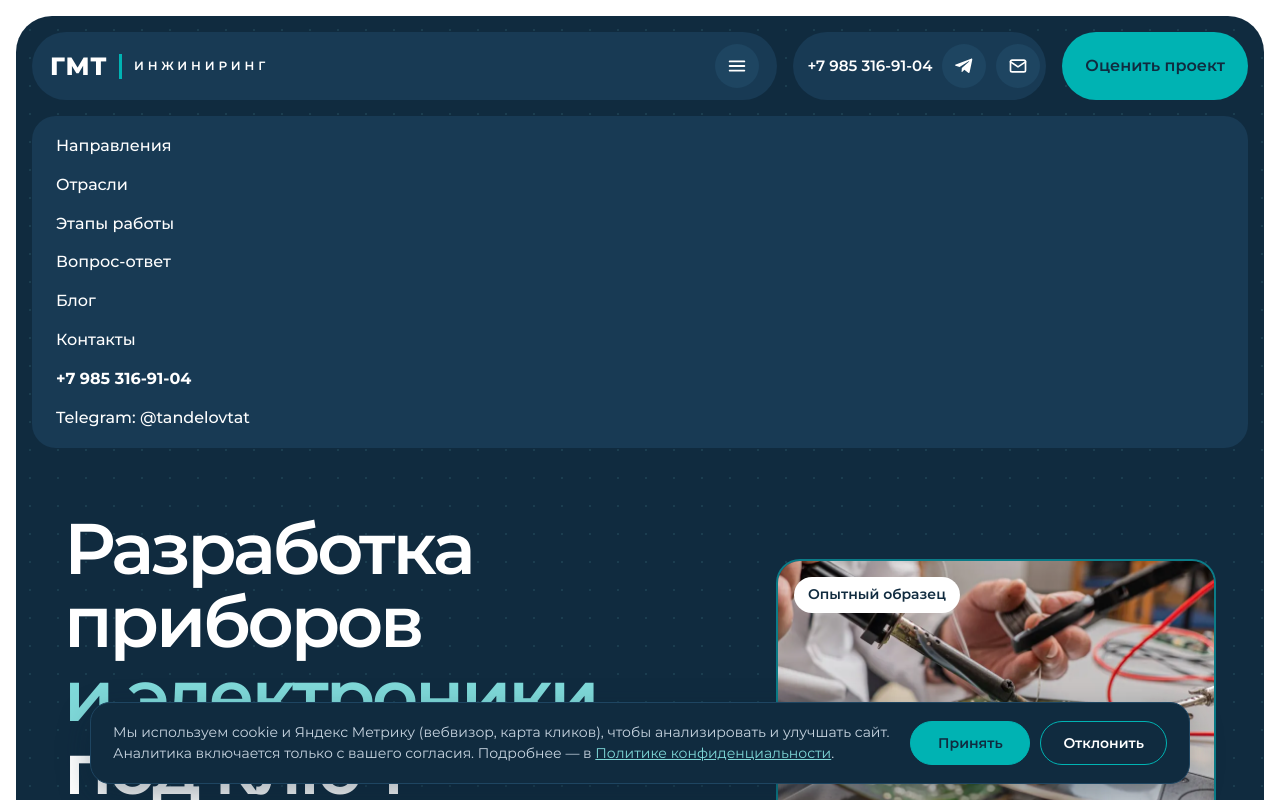
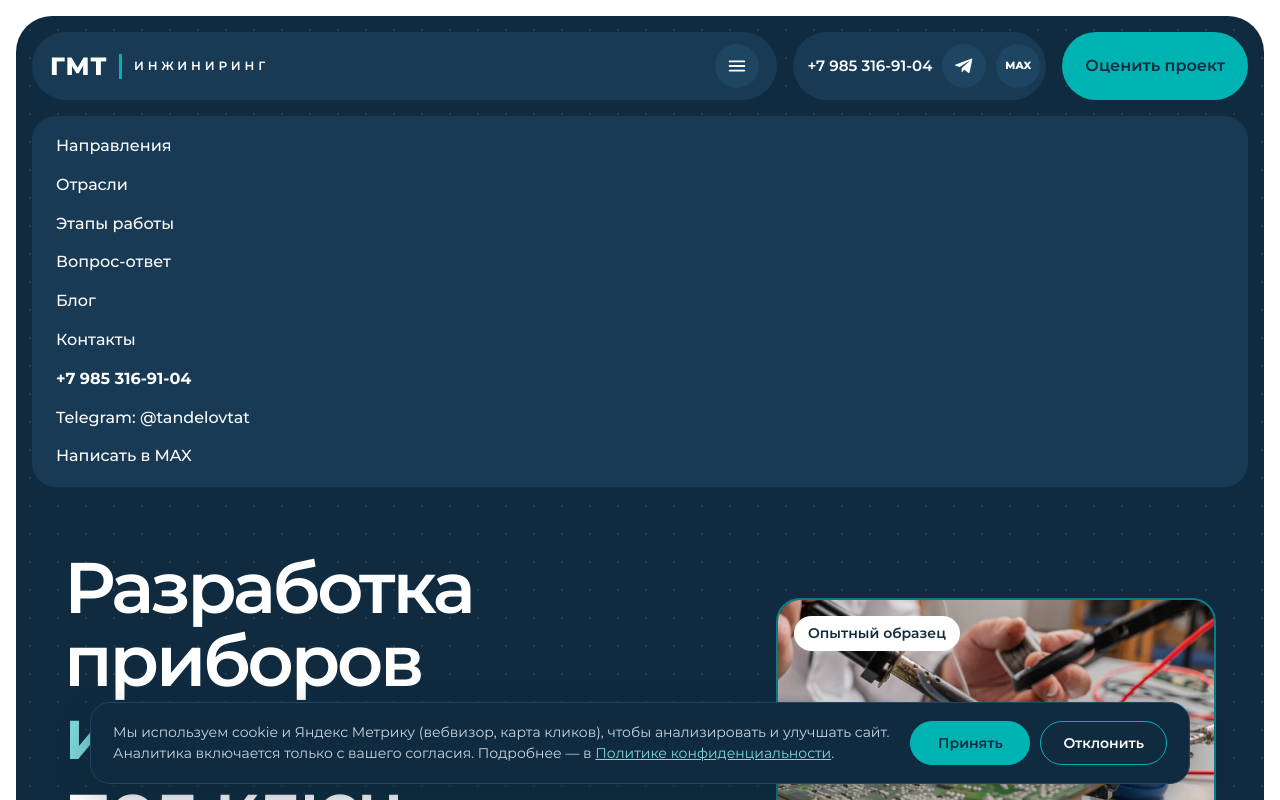
Before and after one commit to gmtossoriamkt/gmt-engineering, a plain HTML site: page index.html in a window 1280 px wide. Both pictures are taken after a click on the button "Открыть меню". Shown: the top 800 px of the page. Drawn offline with Linux system fonts and the light colour scheme.

Commit message:
Главная: ссылка на MAX в шапке, мобильном меню, блоке контактов и подвале
Co-Authored-By: Claude Opus 5.5 <noreply@anthropic.com>
Claude-Session: https://claude.ai/code/session_01ER8K3fvJDWHRi7pqYKmyzg

```diff
--- a/index.html
+++ b/index.html
@@ -140,6 +140,8 @@ a.dev:hover{background:#183A54}
 .formblk{margin:0 16px;border-radius:var(--r-xl);background:var(--navy);color:#fff;padding:88px 0}
 .formblk .wrap{display:grid;grid-template-columns:1fr 1fr;gap:56px;align-items:start}
 .formblk .h2{color:#fff}.formblk .sub{color:var(--soft)}
+.ic-max{font-size:10.5px;font-weight:800;letter-spacing:.02em;line-height:1}
+@media (min-width:1181px) and (max-width:1760px){.contactpill a.ic[href^="mailto:"]{display:none}}
 .cinfo{display:flex;flex-direction:column;gap:20px;margin-top:40px}
 .cinfo small{display:block;font-size:12px;letter-spacing:.2em;text-transform:uppercase;color:var(--cyan-soft);margin-bottom:2px}
 .cinfo strong{font-size:22px;font-weight:600}
@@ -242,6 +244,7 @@ footer a:hover{color:#fff}
     <div class="contactpill">
       <a class="tel" href="tel:+79853169104">+7 985 316-91-04</a>
       <a class="ic" href="https://t.me/tandelovtat" target="_blank" rel="noopener" aria-label="Написать в Telegram"><svg width="20" height="20" viewBox="0 0 24 24" fill="currentColor" aria-hidden="true"><path d="M21.9 4.6L18.8 19.3c-.2 1-.9 1.3-1.7.8l-4.7-3.5-2.3 2.2c-.3.3-.5.5-1 .5l.3-4.8 8.8-7.9c.4-.3-.1-.5-.6-.2L6.7 13.2 2 11.7c-1-.3-1-1 .2-1.5l18.3-7c.9-.3 1.6.2 1.4 1.4z"/></svg></a>
+      <a class="ic ic-max" href="https://max.ru/u/f9LHodD0cOLDvyS7TfGCuqMQTcuMpF-2LxGuF5nNyXHgZFoFnYUC0KjLnaQ" target="_blank" rel="noopener" aria-label="Написать в MAX" title="Написать в MAX">MAX</a>
       <a class="ic" href="mailto:info@gmt-engineering.ru" aria-label="Написать на почту">
         <svg width="20" height="20" viewBox="0 0 24 24" fill="none" stroke="currentColor" stroke-width="2" stroke-linecap="round" stroke-linejoin="round" aria-hidden="true"><rect x="3" y="5" width="18" height="14" rx="2"/><path d="M3 7l9 6 9-6"/></svg>
       </a>
@@ -258,6 +261,7 @@ footer a:hover{color:#fff}
       <li><a href="/kontakty/">Контакты</a></li>
       <li><a href="tel:+79853169104"><b>+7 985 316-91-04</b></a></li>
       <li><a href="https://t.me/tandelovtat" target="_blank" rel="noopener">Telegram: @tandelovtat</a></li>
+      <li><a href="https://max.ru/u/f9LHodD0cOLDvyS7TfGCuqMQTcuMpF-2LxGuF5nNyXHgZFoFnYUC0KjLnaQ" target="_blank" rel="noopener">Написать в MAX</a></li>
     </ul>
   </div>
 
@@ -426,6 +430,7 @@ footer a:hover{color:#fff}
       <div class="cinfo">
         <a href="tel:+79853169104"><small>Телефон</small><strong>+7 985 316-91-04</strong></a>
         <a href="https://t.me/tandelovtat" target="_blank" rel="noopener"><small>Telegram</small><strong>@tandelovtat</strong></a>
+        <a href="https://max.ru/u/f9LHodD0cOLDvyS7TfGCuqMQTcuMpF-2LxGuF5nNyXHgZFoFnYUC0KjLnaQ" target="_blank" rel="noopener"><small>MAX</small><strong>Написать в MAX</strong></a>
         <a href="mailto:info@gmt-engineering.ru"><small>Почта</small><strong>info@gmt-engineering.ru</strong></a>
         <div><small>Адрес</small><strong style="font-size:17px;font-weight:500">125047, Москва, 1-й Тверской-Ямской пер., д. 16</strong></div>
       </div>
@@ -524,6 +529,7 @@ footer a:hover{color:#fff}
     <div style="display:flex;flex-direction:column;gap:8px">
       <a href="tel:+79853169104" style="color:#fff;font-weight:600;font-size:17px">+7 985 316-91-04</a>
       <a href="https://t.me/tandelovtat" target="_blank" rel="noopener">Telegram: @tandelovtat</a>
+      <a href="https://max.ru/u/f9LHodD0cOLDvyS7TfGCuqMQTcuMpF-2LxGuF5nNyXHgZFoFnYUC0KjLnaQ" target="_blank" rel="noopener">MAX: написать</a>
       <a href="mailto:info@gmt-engineering.ru">info@gmt-engineering.ru</a>
       <a href="/privacy/">Политика конфиденциальности</a>
       <a href="/privacy/#cookies" data-cookie-settings>Настройки cookie</a>
```
